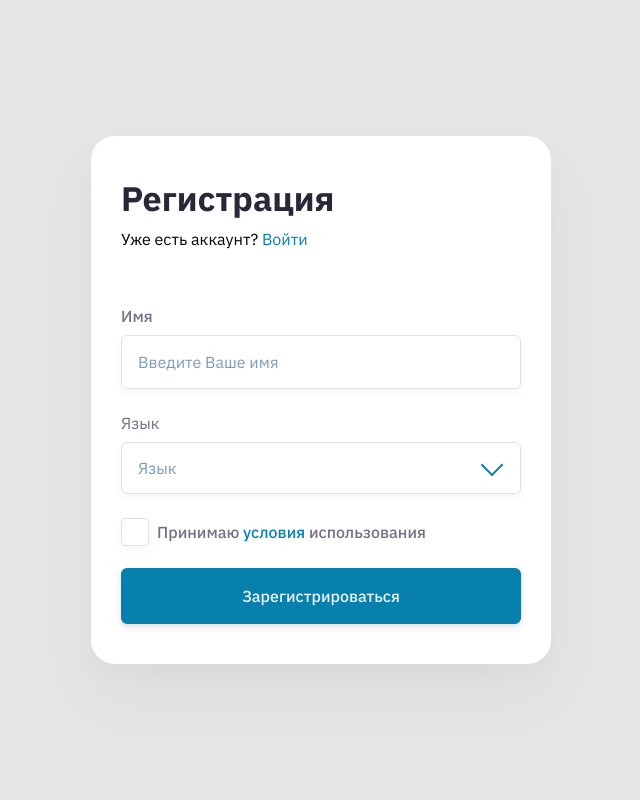
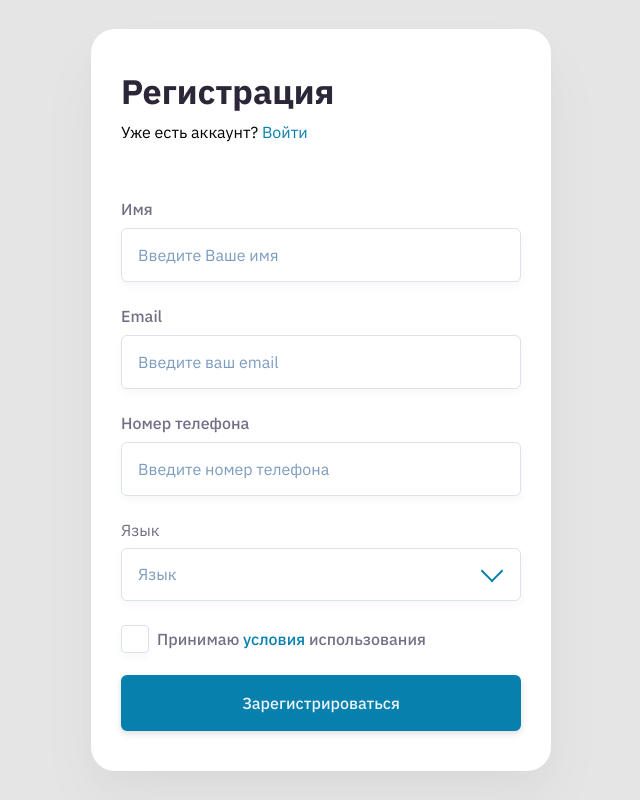
Before and after one commit to e1bandito/amigoweb, a Vue app: page / in a window 1280 px wide. Shown: the whole page, without its empty margins (319-959 px from the left). Built offline with nearby package versions, Linux system fonts and the light colour scheme.

Commit message:
add model for fields

```diff
--- a/src/App.vue
+++ b/src/App.vue
@@ -1,6 +1,8 @@
 <template>
   <div id="app">
-    <Form/>
+    <Form
+    :fields="fields"
+    />
   </div>
 </template>
 
@@ -11,6 +13,58 @@ export default {
   name: 'App',
   components: {
     Form
+  },
+  data () {
+    return {
+      fields: {
+        inputs: [
+          {
+            id: 'input-1',
+            name: 'name',
+            type: 'text',
+            label: 'Имя',
+            placeholder: 'Введите Ваше имя',
+            pattern: null,
+            error: 'Введено не корректное значение',
+            valid: false,
+            change: false
+          },
+          {
+            id: 'input-2',
+            name: 'email',
+            type: 'email',
+            label: 'Email',
+            placeholder: 'Введите ваш email',
+            pattern: null,
+            error: 'Введено не корректное значение',
+            valid: false,
+            change: false
+          },
+          {
+            id: 'input-3',
+            name: 'phone',
+            type: 'tel',
+            label: 'Номер телефона',
+            placeholder: 'Введите номер телефона',
+            pattern: null,
+            error: 'Введено не корректное значение',
+            valid: false,
+            change: false
+          }
+        ],
+        checkboxes: [
+          {
+            id: 'checkbox-1',
+            name: 'policy',
+            type: 'checkbox',
+            label: 'Принимаю  <a href="#" class="checkbox__link">условия</a>  использования',
+            error: 'Примите условия использования',
+            valid: false,
+            change: false
+          }
+        ]
+      }
+    }
   }
 }
 </script>
--- a/src/components/Checkbox.vue
+++ b/src/components/Checkbox.vue
@@ -1,14 +1,17 @@
 <template>
   <div class="checkbox">
-    <input id="checkbox" type="checkbox" class="checkbox__field visually-hidden" placeholder="Введите Ваше имя">
-    <label for="checkbox" class="checkbox__label">Принимаю <a href="#" class="checkbox__link">условия</a> использования</label>
-    <span class="checkbox__error">Примите условия использования</span>
+    <input :id=checkbox.id :name="checkbox.name" :type=checkbox.type class="checkbox__field visually-hidden">
+    <label :for=checkbox.id class="checkbox__label" v-html="checkbox.label"></label>
+    <span class="checkbox__error">{{ checkbox.error }}</span>
   </div>
 </template>
 
 <script>
 export default {
-  name: "Checkbox"
+  name: "Checkbox",
+  props: {
+    checkbox: Object
+  }
 }
 </script>
 
--- a/src/components/Form.vue
+++ b/src/components/Form.vue
@@ -7,9 +7,17 @@
     >
       <h1 class="form__title">Регистрация</h1>
       <p class="form__text">Уже есть аккаунт? <a href="#" class="form__link">Войти</a></p>
-      <Input/>
+      <Input
+          v-for="(input, index) in fields.inputs"
+          :key=fields.inputs[index].id
+          :input="input"
+      />
       <Select/>
-      <Checkbox/>
+      <Checkbox
+          v-for="(checkbox, index) in fields.checkboxes"
+          :key=fields.checkboxes[index].id
+          :checkbox="checkbox"
+      />
       <Btn
       @click="onClick"
       />
@@ -30,6 +38,9 @@ export default {
     Checkbox,
     Select,
     Input
+  },
+  props: {
+    fields: Object
   },
   methods: {
     onClick () {
--- a/src/components/Input.vue
+++ b/src/components/Input.vue
@@ -1,15 +1,18 @@
 <template>
   <div class="input">
-    <label class="input__label">Имя
-      <input type="text" class="input__field" placeholder="Введите Ваше имя">
+    <label class="input__label">{{ input.label }}
+      <input :type=input.type class="input__field" :name=input.name :placeholder=input.placeholder>
     </label>
-    <span class="input__error">Введено не корректное значение</span>
+    <span class="input__error">{{ input.error }}</span>
   </div>
 </template>
 
 <script>
 export default {
-  name: "Input"
+  name: "Input",
+  props: {
+    input: Object
+  }
 }
 </script>
 
```
